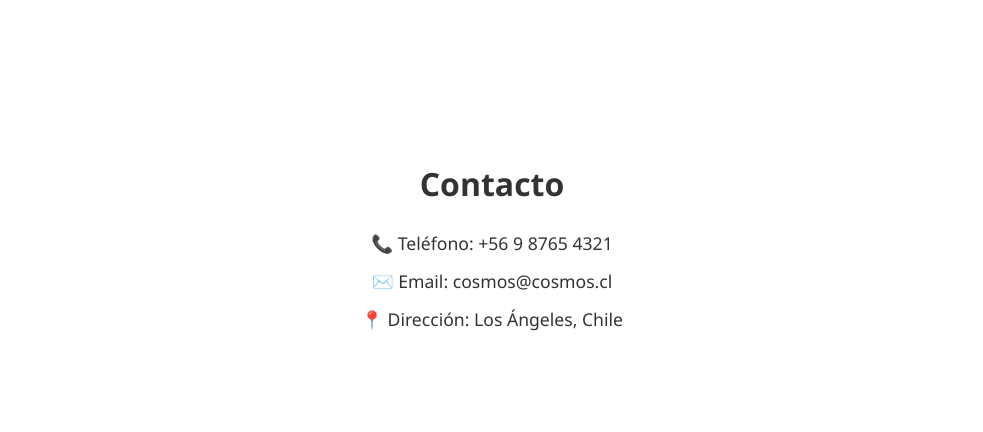
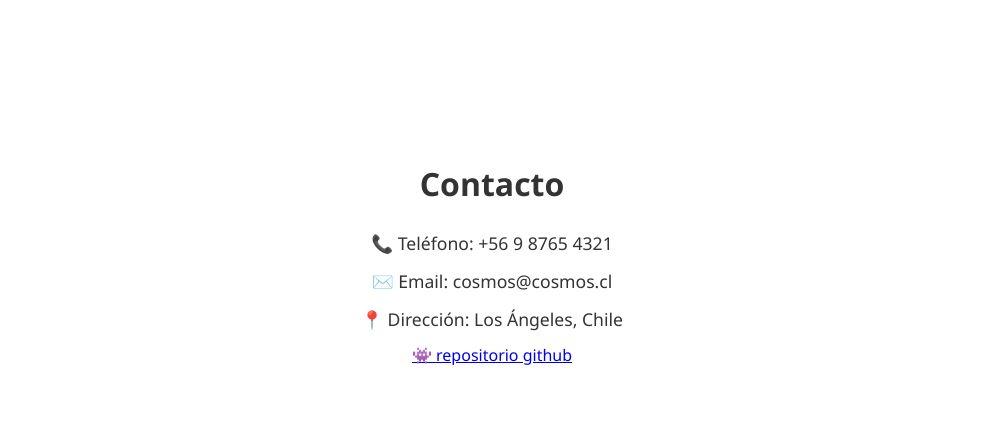
Before and after one commit to jorgito2005-web/pagina, a plain HTML site: page index.html in a window 1280 px wide. Shown: the part 2447-2879 px from the top of the page, without its empty margins (148-1131 px from the left). Drawn offline with Linux system fonts and the light colour scheme.

Commit message:
Update index.html

```diff
--- a/index.html
+++ b/index.html
@@ -70,6 +70,7 @@
       <p>📞 Teléfono: +56 9 8765 4321</p>
       <p>✉️ Email: cosmos@cosmos.cl</p>
       <p>📍 Dirección: Los Ángeles, Chile</p>
+      <a href="https://github.com/jorgito2005-web/pagina">👾 repositorio github</a>
     </section>
 
   </main>
```
